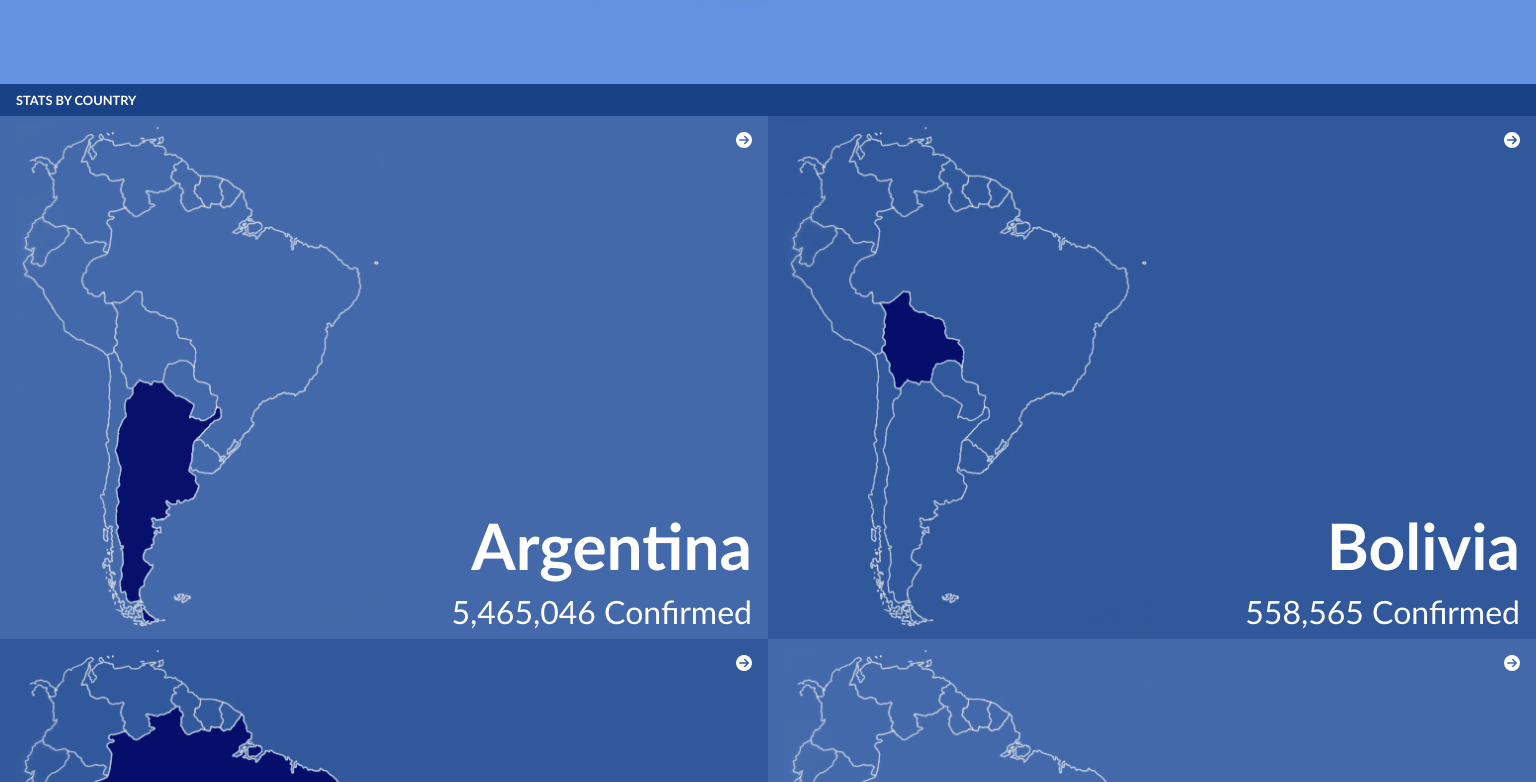
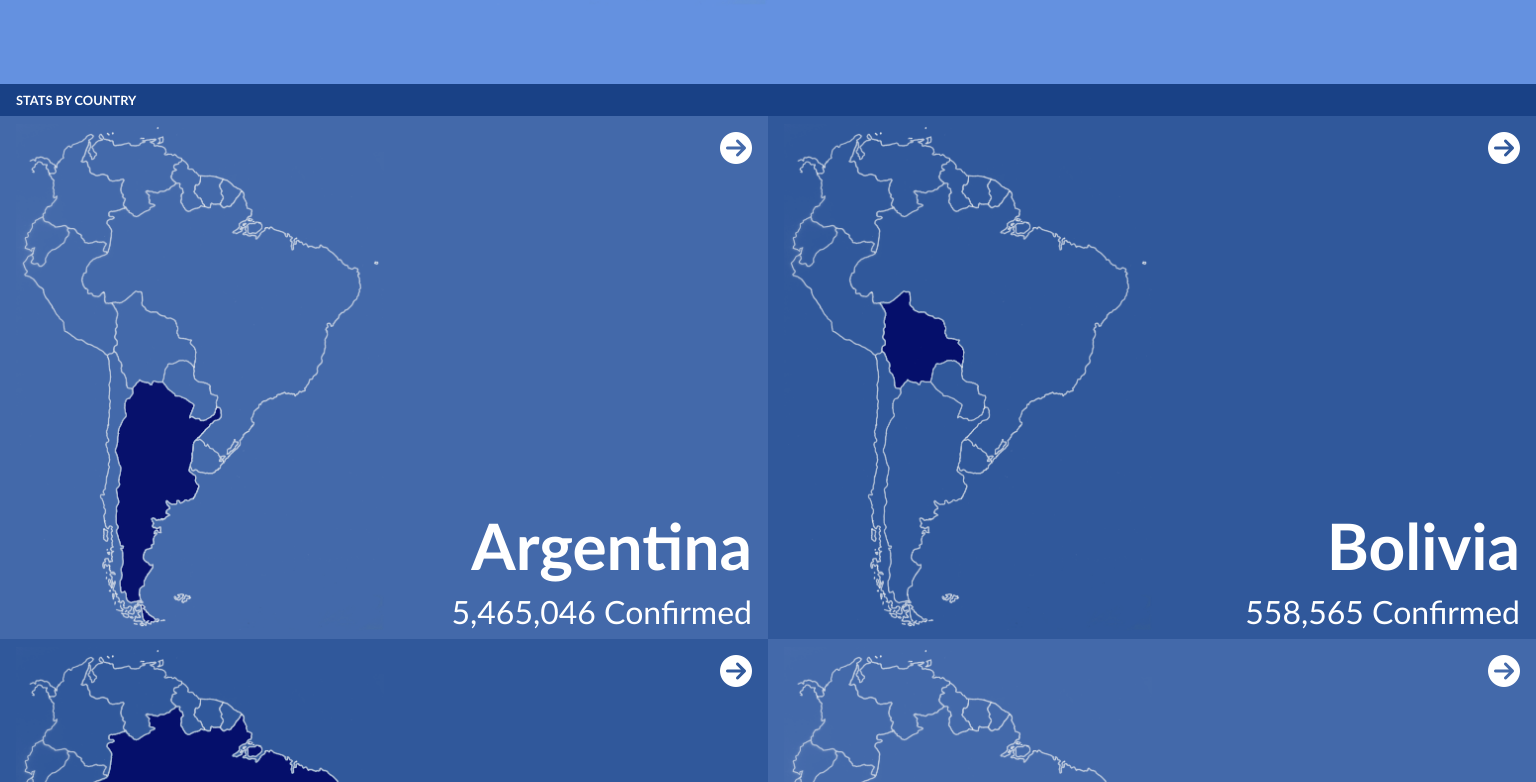
Before and after one commit to ElsonOtake/Covid19, a React (Vite) app: page / in a window 1536 px wide. Shown: the part 1062-1844 px from the top of the page. Built offline with nearby package versions, Linux system fonts and the light colour scheme.

Commit message:
responsive icon size

```diff
--- a/src/index.css
+++ b/src/index.css
@@ -123,6 +123,7 @@ article i {
   position: absolute;
   top: 1rem;
   right: 1rem;
+  font-size: 0.75rem;
 }
 
 h2 {
@@ -259,11 +260,12 @@ h5 {
 
 /* Tablet responsive tweak */
 @media (min-width: 768px) {
-  article h2 {
+  article h2{
     font-size: 2rem;
   }
 
-  article p {
+  article p,
+  article i  {
     font-size: 1rem;
   }
 }
@@ -274,7 +276,8 @@ h5 {
     font-size: 3rem;
   }
 
-  article p {
+  article p,
+  article i  {
     font-size: 1.5rem;
   }
 }
@@ -285,7 +288,8 @@ h5 {
     font-size: 3.5rem;
   }
 
-  article p {
+  article p,
+  article i  {
     font-size: 1.75rem;
   }
 }
@@ -296,7 +300,8 @@ h5 {
     font-size: 4rem;
   }
 
-  article p {
+  article p,
+  article i  {
     font-size: 2rem;
   }
 }
```
